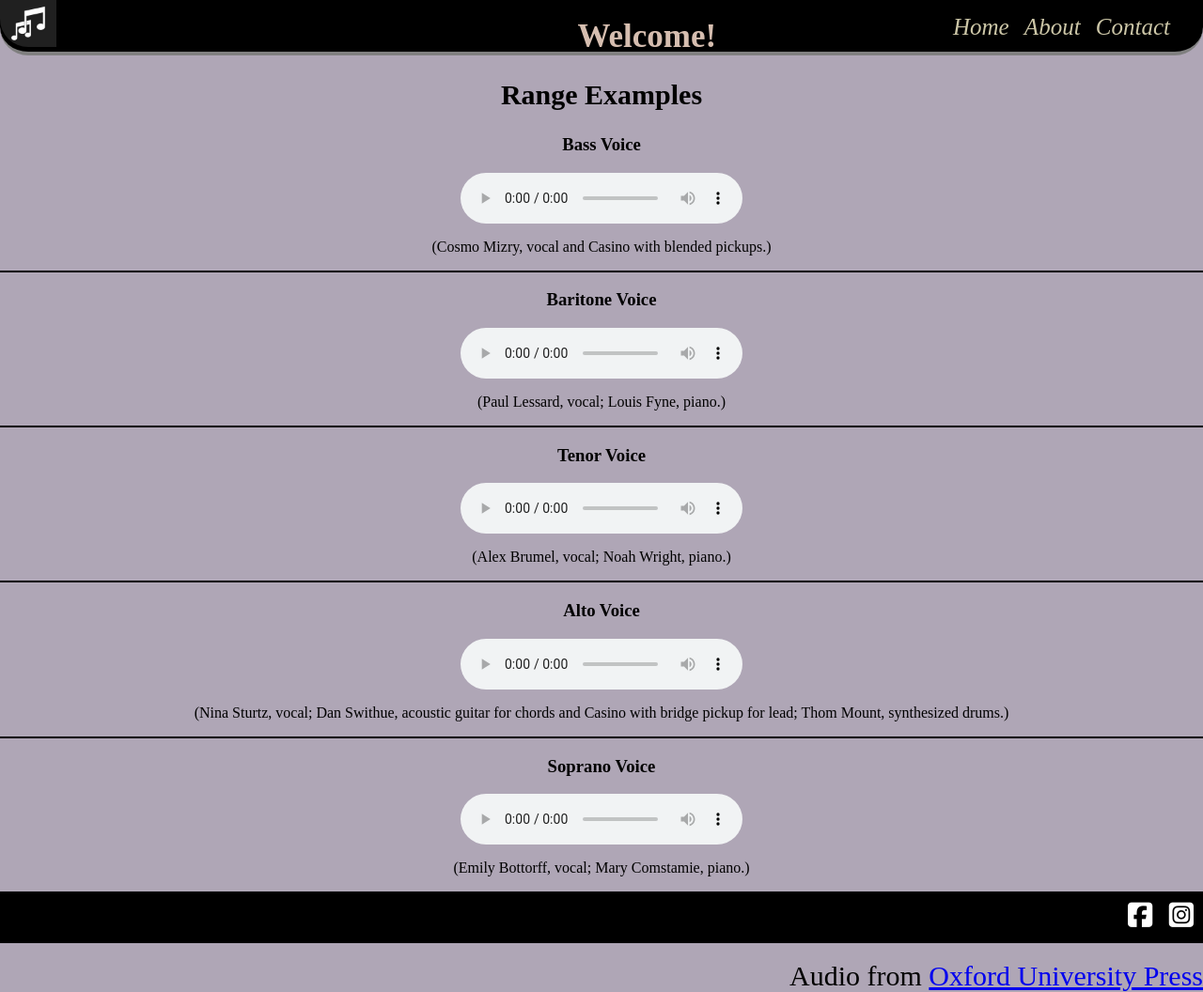
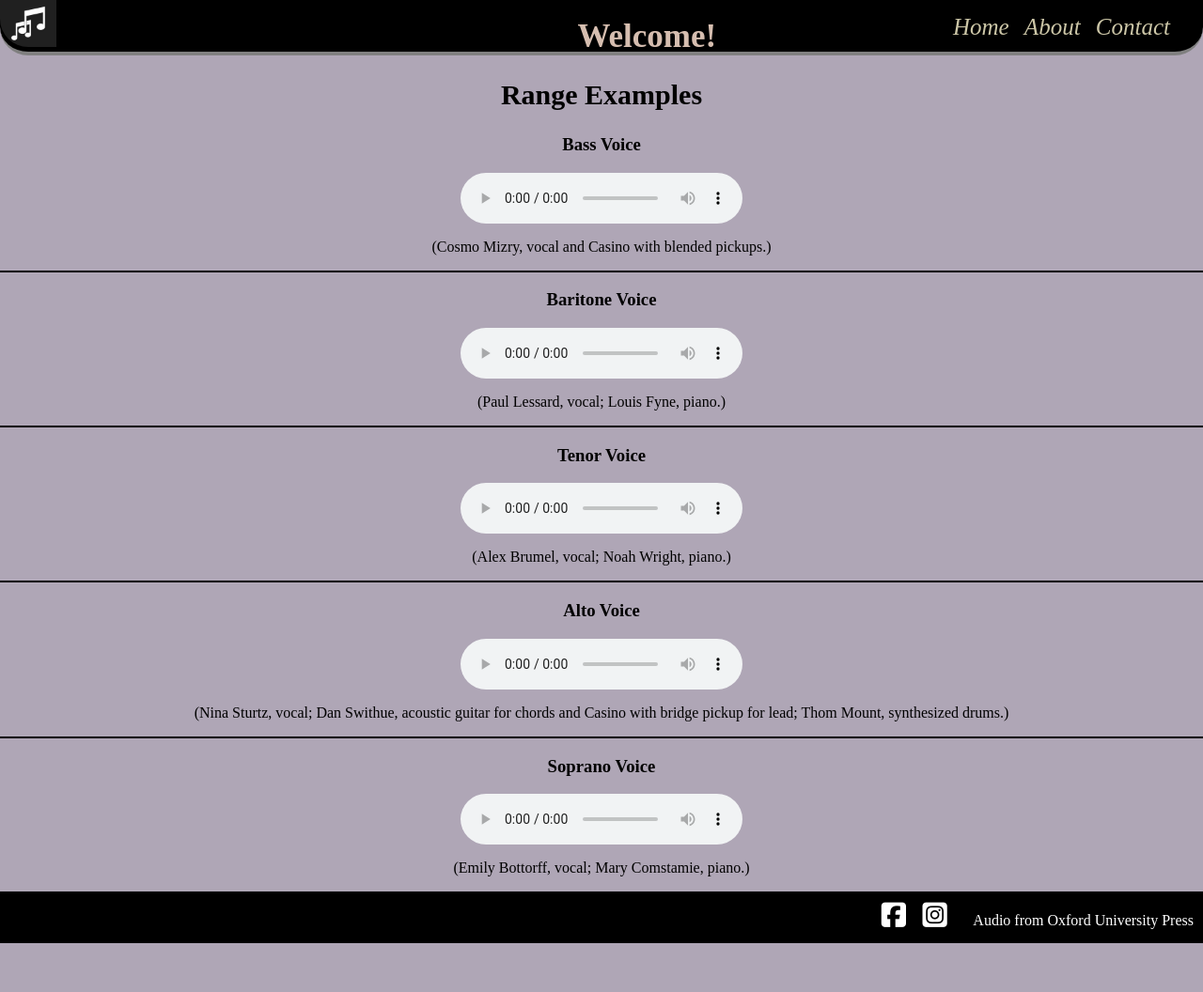
Before and after one commit to PDRandles/Musical-Genius, a plain HTML site: page range.html in a window 1280 px wide. Shown: the whole page at 94% size. After the commit the page ends 1004 px from the top, so only its background shows below. Drawn offline with Linux system fonts and the light colour scheme.

Commit message:
Updated Footer Styles

```diff
--- a/css/styles.css
+++ b/css/styles.css
@@ -121,3 +121,13 @@ margin: auto;
     margin: 0 10px 0 10px;
     border: solid 2px;
 }
+.footp{
+    display:inline;
+    font-size: 1rem;
+    color:white;
+    padding: 10px;
+}
+.footp a{
+    text-decoration: none;
+    color:white;
+}
```
